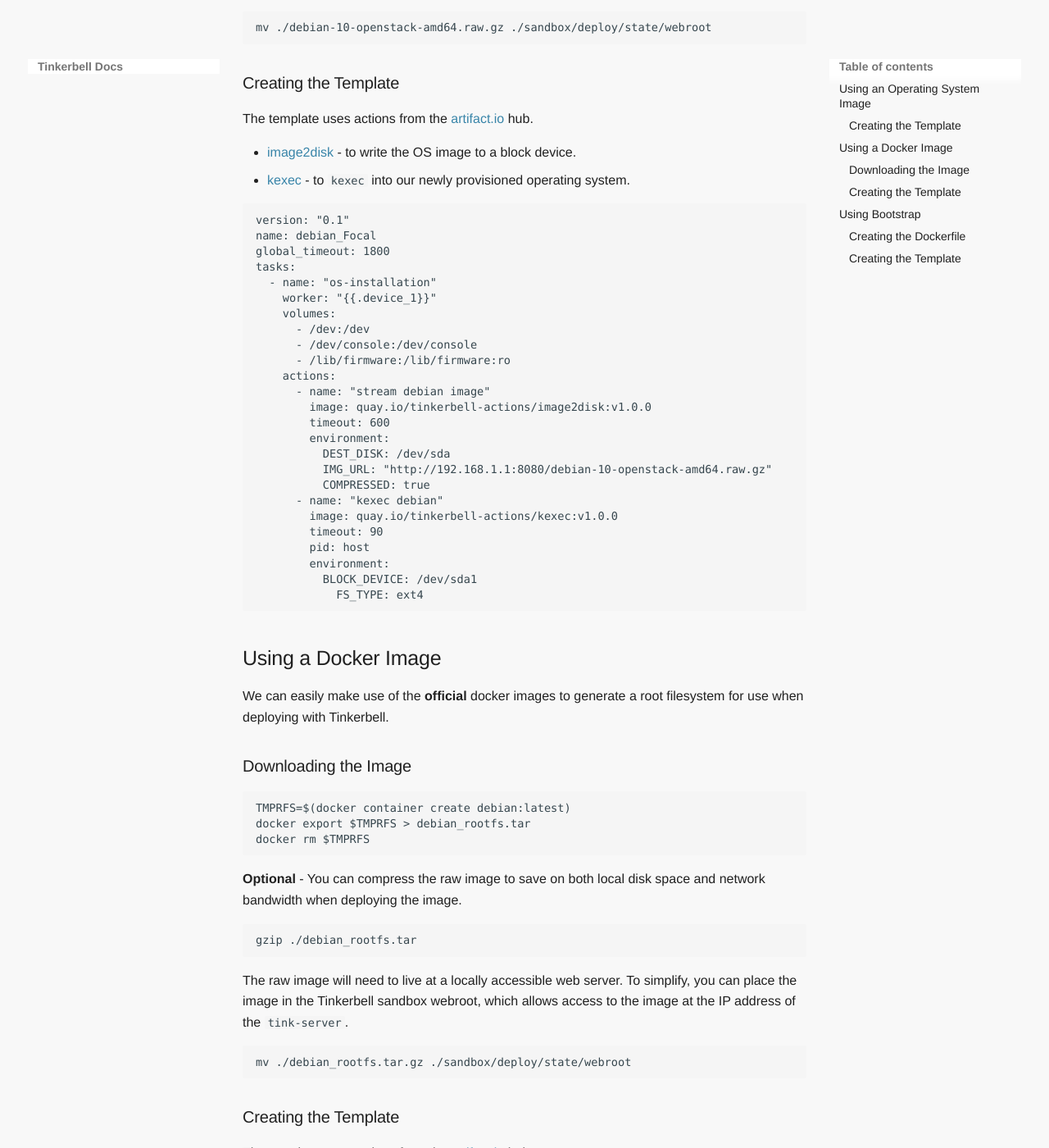
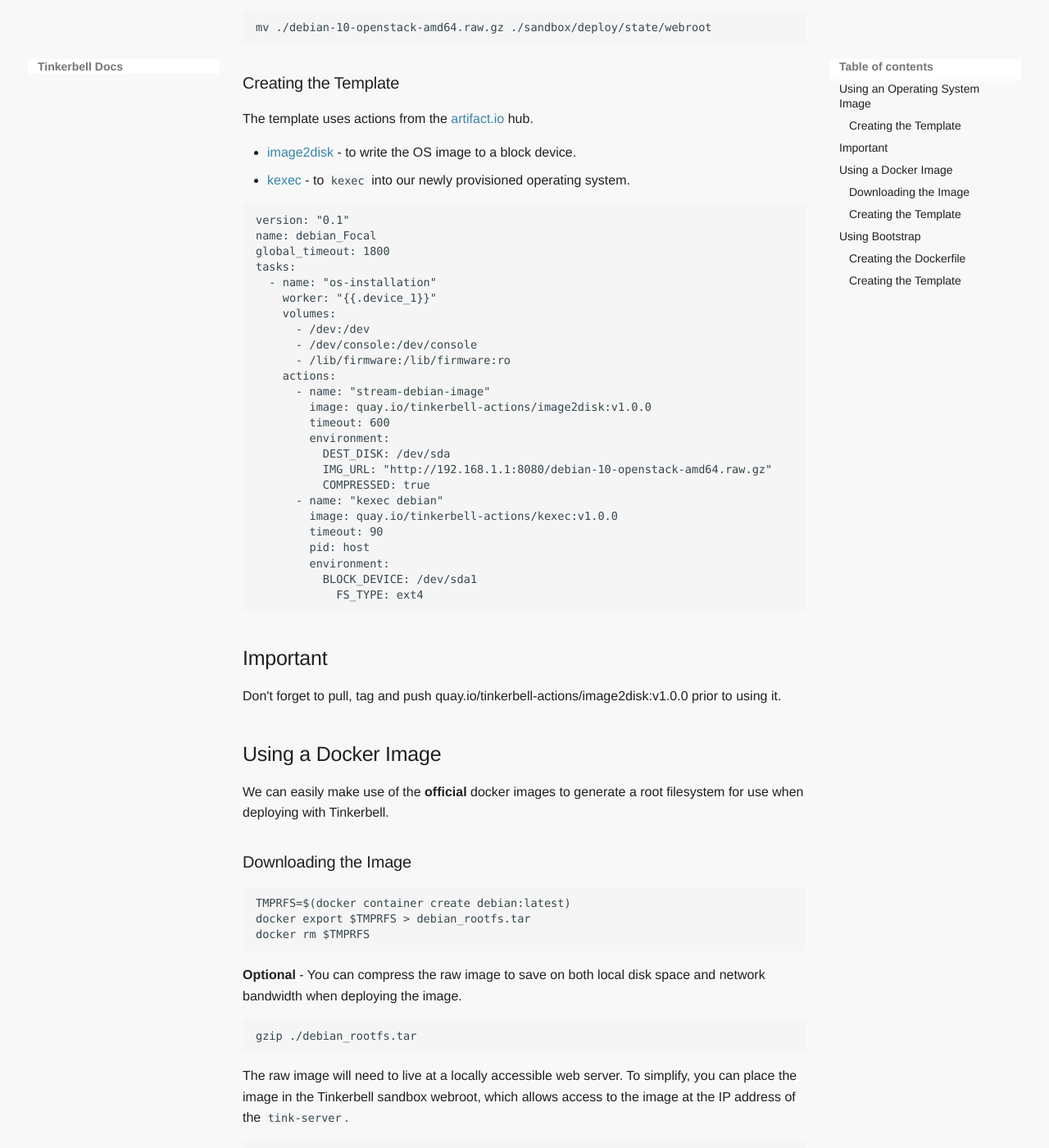
Before and after one commit to tinkerbell/tinkerbell-docs, an MkDocs documentation site: the page built from docs/deploying-operating-systems/examples-debian.md, in a window 1280 px wide and 1400 px high, scrolled down 1175 px. Shown: the whole window at 82% size. Built offline with MkDocs 1.6.1 and Material for MkDocs 9.7.7, drawn with Linux system fonts in a browser that asks for light colours; some web fonts are replaced.

Commit message:
Update examples-debian.md (#108)
Signed-off-by: lukaskalvenas <lukuik@gmail.com>

````diff
--- a/docs/deploying-operating-systems/examples-debian.md
+++ b/docs/deploying-operating-systems/examples-debian.md
@@ -67,7 +67,7 @@
 	  - /dev/console:/dev/console
 	  - /lib/firmware:/lib/firmware:ro
 	actions:
-	  - name: "stream debian image"
+	  - name: "stream-debian-image"
 		image: quay.io/tinkerbell-actions/image2disk:v1.0.0
 		timeout: 600
 		environment:
@@ -82,6 +82,10 @@
 		  BLOCK_DEVICE: /dev/sda1
 			FS_TYPE: ext4
 ```
+
+## Important
+
+Don't forget to pull, tag and push quay.io/tinkerbell-actions/image2disk:v1.0.0 prior to using it.
 
 ## Using a Docker Image
 
````
